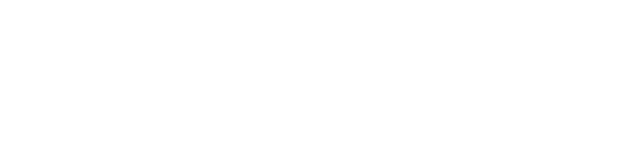
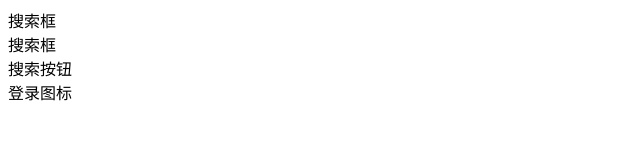
Before and after one commit to zhkai0530/MyMenus, a plain HTML site: page index.html in a window 1280 px wide. Shown: the whole page, without its empty margins (0-640 px from the left). Drawn offline with Linux system fonts and the light colour scheme.

Commit message:
新增div

```diff
--- a/index.html
+++ b/index.html
@@ -6,6 +6,9 @@
     <title>我的菜谱</title>
 </head>
 <body>
-
+    <div>搜索框</div>
+    <div>搜索框</div>
+    <div>搜索按钮</div>
+    <div>登录图标</div>
 </body>
 </html>
```
